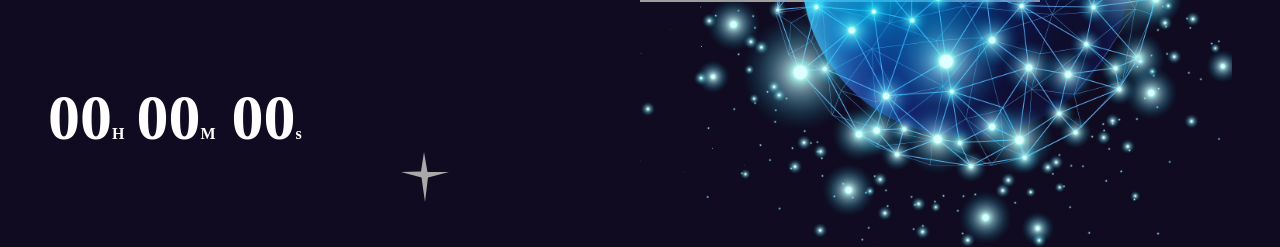
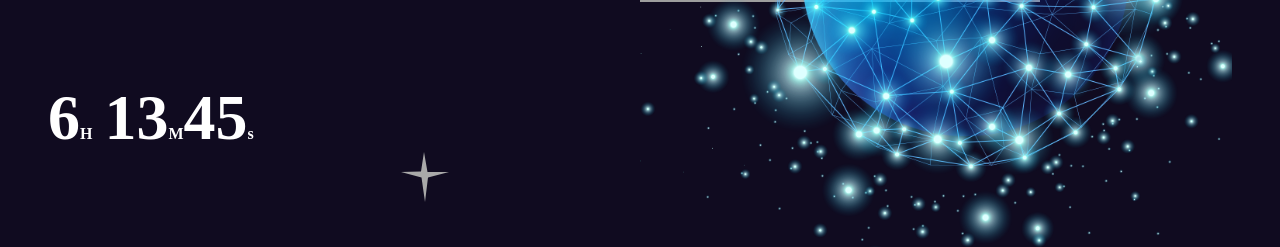
Before and after one commit to DaScOrPiO/getLinked, a React (Vite) app: page / in a window 1280 px wide. Shown: the part 648-895 px from the top of the page. Built offline with nearby package versions, Linux system fonts and the light colour scheme; grey boxes are pictures that could not be loaded.

Commit message:
FEAT: added time functionality

```diff
--- a/src/components/sections/Section1Contents.jsx
+++ b/src/components/sections/Section1Contents.jsx
@@ -6,8 +6,33 @@ import creative from "../../assets/images/Creative 1 (1).png";
 import unnamed from "../../assets/images/1f4a5 (1).png";
 import line from "../../assets/images/line.svg";
 import Star from "../reusables/Star";
+import { useState, useEffect } from "react";
 
 export default function Section1() {
+  const [currentTime, setCurrentTime] = useState(new Date());
+
+  // Update the current time every second
+  useEffect(() => {
+    const intervalId = setInterval(() => {
+      setCurrentTime(new Date());
+    }, 1000);
+
+    return () => {
+      clearInterval(intervalId);
+    };
+  }, []);
+
+  // Function to format a number with leading zero
+  const formatWithLeadingZero = (number) => {
+    return number < 10 ? `0${number}` : number;
+  };
+
+  // Function to get the current hour in 12-hour format
+  const getCurrentHourIn12HourFormat = () => {
+    const hours = currentTime.getHours() % 12 || 12; // Convert 0 to 12 for 12-hour format
+    return `${hours}`;
+  };
+
   return (
     <div className="section-1-items w-full py-12">
       <div className="flex flex-col items-end mb-24">
@@ -33,7 +58,11 @@ export default function Section1() {
 
           <div className="time">
             <h1>
-              00<span className="mr-2">H </span>00<span>M</span> 00
+              {getCurrentHourIn12HourFormat()}
+              <span className="mr-2">H </span>
+              {formatWithLeadingZero(currentTime.getMinutes())}
+              <span>M</span>
+              {formatWithLeadingZero(currentTime.getSeconds())}
               <span>s</span>{" "}
             </h1>
           </div>
```
